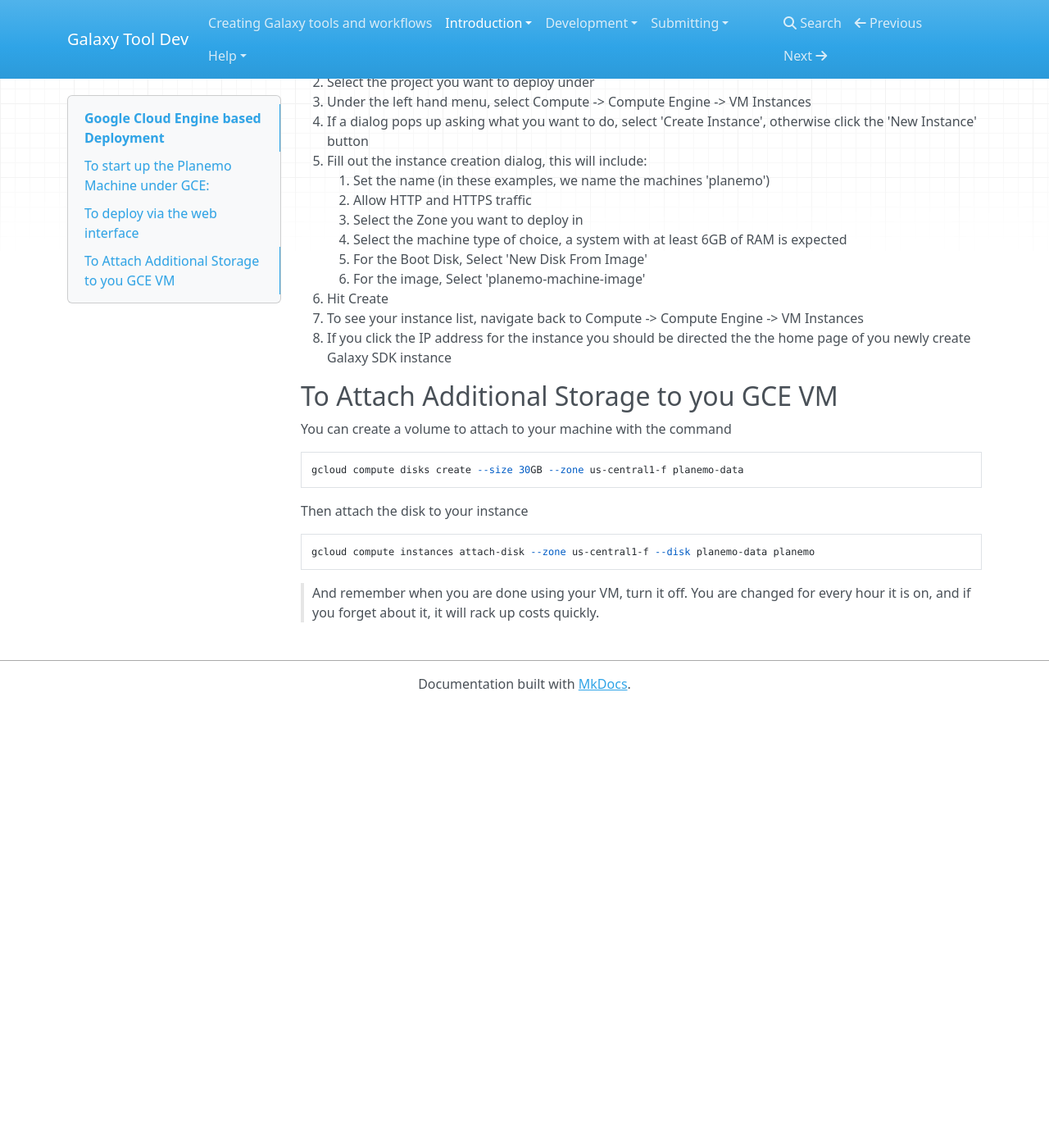
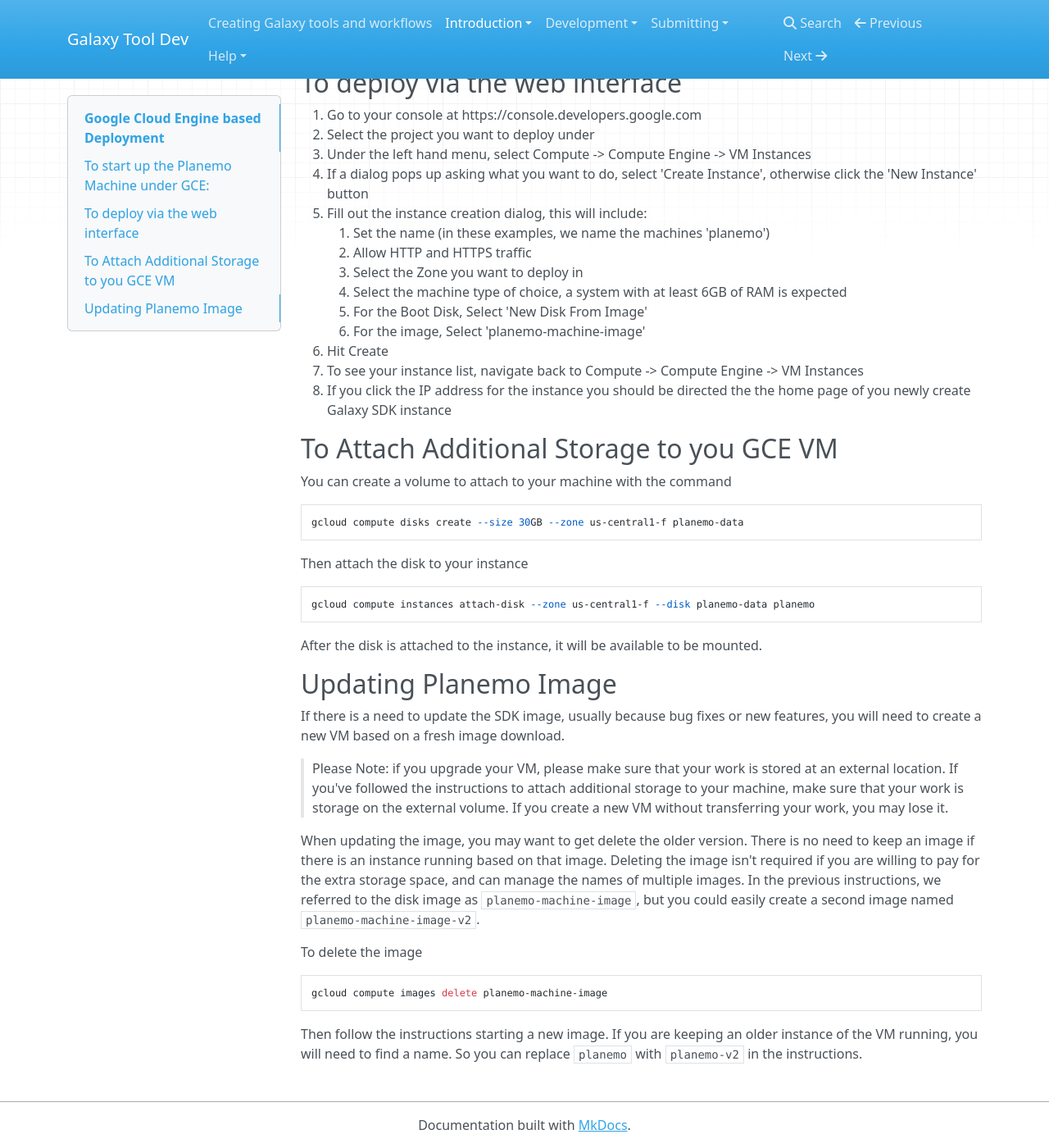
Before and after one commit to kellrott/galaxy-tooldev-docs, an MkDocs documentation site: the page built from docs/01_GCE.md, in a window 1280 px wide and 1400 px high, scrolled down 1987 px. Shown: the whole window at 82% size. Built offline with MkDocs 1.6.1, drawn with Linux system fonts in a browser that asks for light colours; nearby versions of some CDN libraries; old or Windows-style settings are respelled for this version of MkDocs; before the commit the page ends 2849 px from its top, so only the background shows below that.

Commit message:
Adding some text about updating.

````diff
--- a/docs/01_GCE.md
+++ b/docs/01_GCE.md
@@ -88,6 +88,8 @@
 gcloud compute ssh --zone us-central1-f ubuntu@planemo
 ```
 
+>Remember when you are done using your VM, turn it off. You are changed for every hour it is on, and if you forget about it, it will rack up costs quickly.
+
 To deploy via the web interface
 -------------------------------
 1. Go to your console at https://console.developers.google.com
@@ -118,5 +120,20 @@
 ```
 gcloud compute instances attach-disk --zone us-central1-f --disk planemo-data planemo
 ```
+After the disk is attached to the instance, it will be available to be mounted.
 
->And remember when you are done using your VM, turn it off. You are changed for every hour it is on, and if you forget about it, it will rack up costs quickly.
+Updating Planemo Image
+----------------------
+
+If there is a need to update the SDK image, usually because bug fixes or new features, you will need to create a new VM based on a fresh image download.
+
+> Please Note: if you upgrade your VM, please make sure that your work is stored at an external location. If you've followed the instructions to attach additional storage to your machine, make sure that your work is storage on the external volume. If you create a new VM without transferring your work, you may lose it.
+
+When updating the image, you may want to get delete the older version. There is no need to keep an image if there is an instance running based on that image. Deleting the image isn't required if you are willing to pay for the extra storage space, and can manage the names of multiple images. In the previous instructions, we referred to the disk image as `planemo-machine-image`, but you could easily create a second image named `planemo-machine-image-v2`.
+
+To delete the image
+```
+gcloud compute images delete planemo-machine-image
+```
+
+Then follow the instructions starting a new image. If you are keeping an older instance of the VM running, you will need to find a name. So you can replace `planemo` with `planemo-v2` in the instructions.
````
